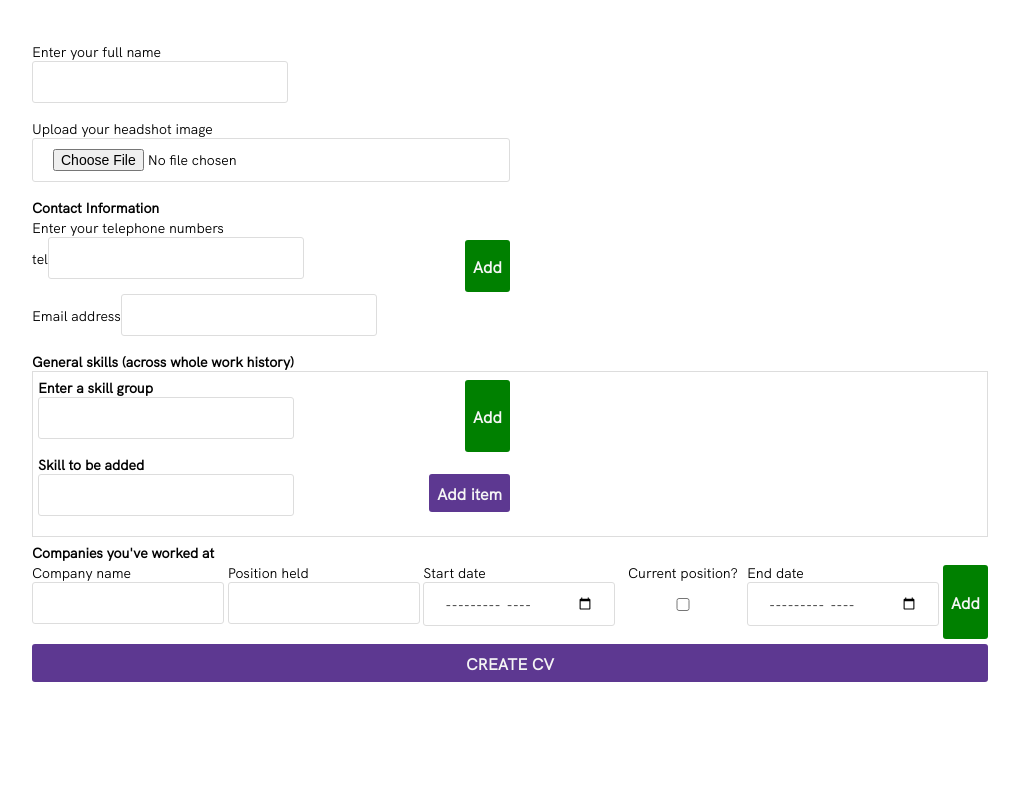
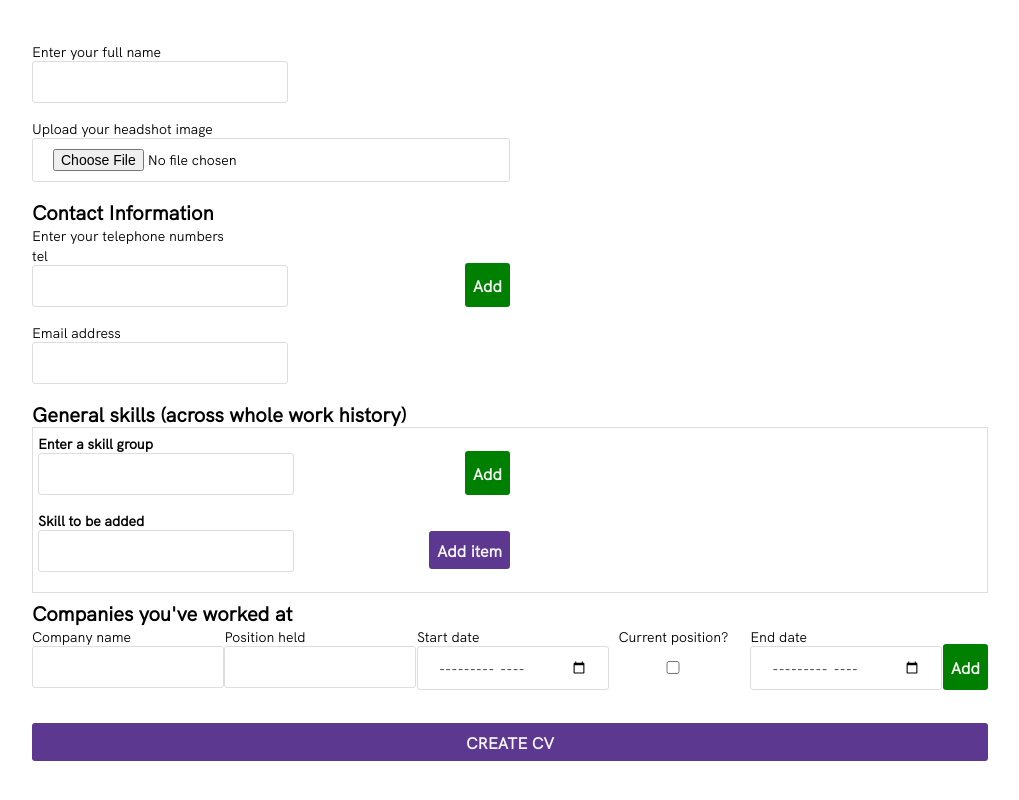
Before and after one commit to chezearth-personal/cv-builder, a React (Create React App) app in the folder client/: page / in a window 1280 px wide. Shown: the part 360-1160 px from the top of the page, without its empty margins (130-1149 px from the left). Before the commit the page ends 1084 px from the top, so only its background shows below. Built offline with nearby package versions, Linux system fonts and the light colour scheme.

Commit message:
Fixed up form and moved Company into its own component

```diff
--- a/client/src/components/home/Home.js
+++ b/client/src/components/home/Home.js
@@ -14,7 +14,7 @@ const Home = ({ setResult }) => {
   const [email, setEmail] = useState('');
   const [skillGroups, setSkillGroups] = useState([{ name: '', itemList: [] }]);
   const [loading, setLoading] = useState(false);
-  const [companies, setCompanies] = useState([{ name: '', position: '', startDate: '', endDate: '', isCurrent: null}]);
+  const [companies, setCompanies] = useState([{ name: '', position: '', startDate: '', endDate: '', isCurrent: false}]);
   const navigate = useNavigate();
   /** Updates the state with user's input */
   const handleAddTel = () =>
@@ -45,7 +45,11 @@ const Home = ({ setResult }) => {
   const handleUpdateCompany = (e, index) => {
     const {name, value } = e.target;
     const list = [...companies];
+    if (name === 'isCurrent') {
+      list[index][name] = !list[index][name];
+    } else {
       list[index][name] = value;
+    }
     setCompanies(list);
   }
   /** Submit the form */
@@ -117,6 +121,7 @@ const Home = ({ setResult }) => {
           {tels.map((tel, index) => (
             <div className='nestedContainer' key={index}>
               <div className='listItem'>
+                <div className='text__group'>
                   <label htmlFor={`telNumber_${index}`}>tel</label>
                   <input
                     type='tel'
@@ -125,6 +130,7 @@ const Home = ({ setResult }) => {
                     id={`telNumber_${index}`}
                     onChange={e => handleUpdateTel(e, index)}
                   />
+                </div>
               </div>
               <div className='btn__group'>
                 {tels.length - 1 === index && tels.length < 4 && (
@@ -141,18 +147,16 @@ const Home = ({ setResult }) => {
             </div>
           ))}
         </div>
-        <div>
           <label htmlFor='email'>Email address</label>
           <input
             type='email'
             required
             name='email'
             id='email'
-            className='currentInput'
             value={email}
+            autoComplete='email'
             onChange={e => setEmail(e.target.value)}
           />
-        </div>
         <ItemGroups
           description='General skills (across whole work history)'
           itemGroups={skillGroups}
--- a/client/src/components/home/item-group/ItemGroup.js
+++ b/client/src/components/home/item-group/ItemGroup.js
@@ -47,6 +47,7 @@ export default function ItemGroup({
               type='text'
               required
               name='skillGroup'
+              id='skillGroup'
               onChange={e => updateItemGroup(e, props.index)}
             />
           </div>
--- a/client/src/components/home/work-history/Companies.js
+++ b/client/src/components/home/work-history/Companies.js
@@ -1,78 +1,20 @@
 import React from 'react';
+import Company from './Company';
 
 export default function Companies({ addCompany, updateCompany, removeCompany, companies}) {
   return (
     <div>
         <h3>Companies you've worked at</h3>
           {companies.map((company, index) => (
-            <div className='nestedContainer' id="nestedCompanies" key={index}>
-              <div className='companies'>
-                <label htmlFor='name'>Company name</label>
-                <input
-                  className='text__company'
-                  type='text'
-                  required
-                  name='name'
-                  onChange={e => updateCompany(e, index)}
-                />
-              </div>
-              <div className='companies'>
-                <label htmlFor='position'>Position held</label>
-                <input
-                  className='text__company'
-                  type='text'
-                  required
-                  name='position'
-                  onChange={e => updateCompany(e, index)}
-                />
-              </div>
-              <div className='companies'>
-                <label htmlFor='startDate'>Start date</label>
-                <input
-                  className='text__company'
-                  type='month'
-                  required
-                  name='startDate'
-                  onChange={e => updateCompany(e, index)}
-                />
-              </div>
-              {index < 1 && (
-                <div className='companies' id='check__company'>
-                  <label htmlFor='isCurrent'>Current position?</label>
-                  <input
-
-                    type='checkbox'
-                    // required
-                    name='isCurrent'
-                    onChange={e => updateCompany(e, index)}
-                  />
-                </div>
-              )}
-              {!company.isCurrent && (
-                <div className='companies'>
-                  <label htmlFor='endDate'>End date</label>
-                  <input
-                    className='text__company'
-                    type='month'
-                    required
-                    name='endDate'
-                    onChange={e => updateCompany(e, index)}
-                  />
-                </div>
-              )}
-              <div className='btn__group'>
-                {companies.length - 1 === index && companies.length < 4 && (
-                  <button id='addBtn' onClick={addCompany}>
-                    Add
-                  </button>
-                )}
-                {companies.length > 1 && (
-                  <button id='deleteBtn' onClick={() => removeCompany(index)}>
-                    Delete
-                  </button>
-                )}
-              </div>
-            </div>
+            <Company
+              key={index}
+              addCompany={addCompany}
+              updateCompany={updateCompany}
+              removeCompany={removeCompany}
+              company={company}
+              index={index}
+              numCompanies={companies.length}
+            />
           ))}
     </div>
   );
--- a/client/src/components/home/work-history/Company.js
+++ b/client/src/components/home/work-history/Company.js
@@ -0,0 +1,89 @@
+import React from 'react';
+
+export default function Company({
+  addCompany,
+  updateCompany,
+  removeCompany,
+  company,
+  ...props
+}) {
+  console.log('company =', company);
+  console.log('props.index =', props.index);
+  console.log('props.numCompanies =', props.numCompanies);
+  return (
+            <div className='nestedContainer' id="nestedCompanies">
+              <div className='companies'>
+                <label htmlFor={`name_${props.index}`}>Company name</label>
+                <input
+                  className='text__company'
+                  type='text'
+                  required
+                  autoComplete='organization'
+                  name='name'
+                  id={`name_${props.index}`}
+                  onChange={e => updateCompany(e, props.index)}
+                />
+              </div>
+              <div className='companies'>
+                <label htmlFor={`position_${props.index}`}>Position held</label>
+                <input
+                  className='text__company'
+                  type='text'
+                  required
+                  name='position'
+                  id={`position_${props.index}`}
+                  onChange={e => updateCompany(e, props.index)}
+                />
+              </div>
+              <div className='companies'>
+                <label htmlFor={`startDate_${props.index}`}>Start date</label>
+                <input
+                  className='text__company'
+                  type='month'
+                  required
+                  name='startDate'
+                  id={`startDate_${props.index}`}
+                  onChange={e => updateCompany(e, props.index)}
+                />
+              </div>
+              {props.index < 1 && (
+                <div className='check__group'>
+                  <label htmlFor={`isCurrent_${props.index}`}>Current position?</label>
+                  <input
+                    className='check__company'
+                    type='checkbox'
+                    // required
+                    name='isCurrent'
+                    id={`isCurrent_${props.index}`}
+                    onChange={e => updateCompany(e, props.index)}
+                  />
+                </div>
+              )}
+              {!company.isCurrent && (
+                <div className='companies'>
+                  <label htmlFor={`endDate_${props.index}`}>End date</label>
+                  <input
+                    className='text__company'
+                    type='month'
+                    required
+                    name='endDate'
+                    id={`endDate_${props.index}`}
+                    onChange={e => updateCompany(e, props.index)}
+                  />
+                </div>
+              )}
+              <div className='btn__group'>
+                {props.numCompanies - 1 === props.index && props.numCompanies < 4 && (
+                  <button id='addBtn' onClick={addCompany}>
+                    Add
+                  </button>
+                )}
+                {props.numCompanies > 1 && (
+                  <button id='deleteBtn' onClick={() => removeCompany(props.index)}>
+                    Delete
+                  </button>
+                )}
+              </div>
+            </div>
+  );
+}
--- a/client/src/index.css
+++ b/client/src/index.css
@@ -28,11 +28,14 @@ input {
 }
 
 h3 {
+  font-weight: 600;
+  font-size: 20px;
   margin: 15ps 0;
 }
 
 button {
-  margin: 2.5px 0 2.5px 0;
+  /* margin: 2.5px 0 2.5px 0; */
+  margin: 18px 0 15px 0;
   padding: 8px;
   cursor: pointer;
   outline: none;
@@ -83,10 +86,17 @@ button {
   align-items: left;
 }
 
+.check__group {
+  display: flex;
+  flex-direction: column;
+  align-items: center;
+  margin: 0 1.0vw 0 0;
+}
+
 .companies {
   display: flex;
   flex-direction: column;
-  width: 39%;
+  width: 100%;
 }
 
 #photo {
@@ -97,12 +107,13 @@ button {
   width: 15vw;
 }
 
-#check__company {
+.check__company {
   justify-content: space-between;
-  align-items: center;
+  align-content: center;
   text-align: center;
   width: 10vw;
-  padding: 0 0 15px 0;
+  margin: 15px 0 0 0;
+  /* padding: 15px 0 15px 0; */
 }
 
 .btn__group {
```
Lines whose indentation alone changed are shown as unchanged.
